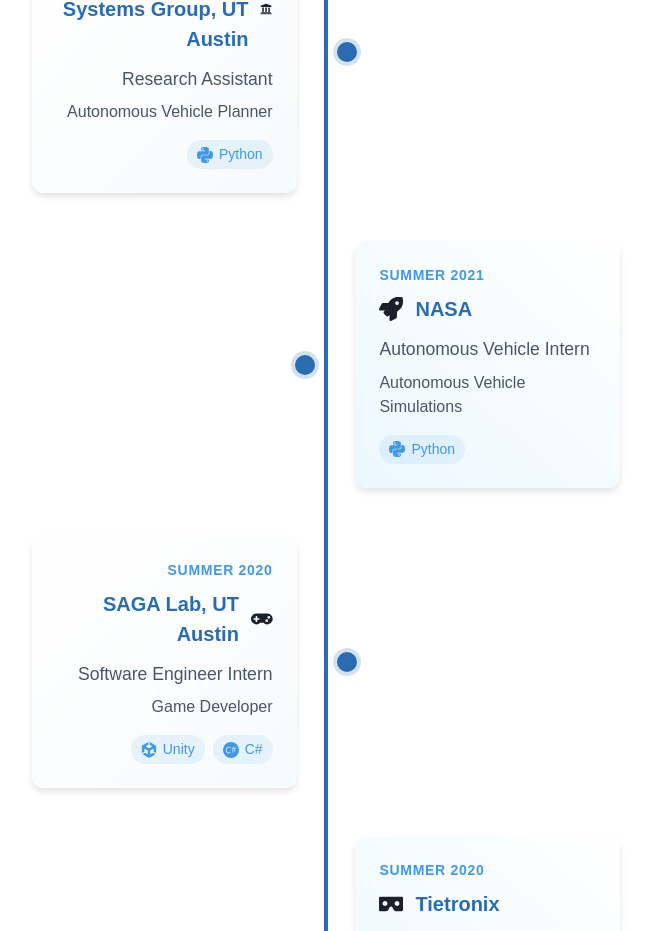
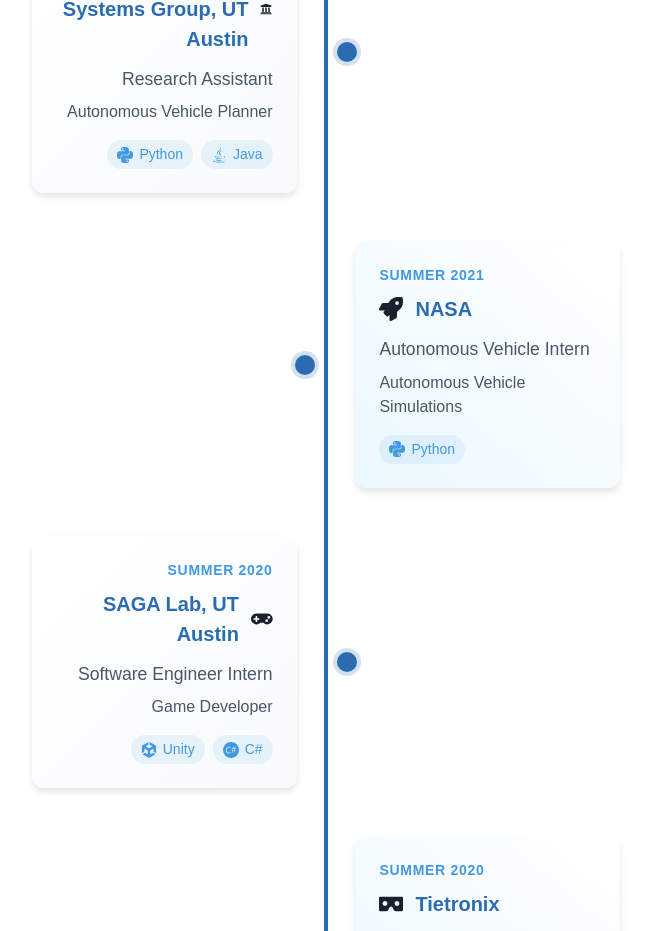
Before and after one commit to JoeMuff999/Portfolio, a Next.js app: page /Experience in a window 1280 px wide. Shown: the part 1031-1962 px from the top of the page, without its empty margins (314-964 px from the left). Built offline with nearby package versions, Linux system fonts and the light colour scheme.

Commit message:
Added Java to ASG Research techStack

```diff
--- a/src/pages/Experience/index.js
+++ b/src/pages/Experience/index.js
@@ -42,7 +42,8 @@
             description: "Autonomous Vehicle Planner",
             icon: FaUniversity,
             techStack: [
-                { icon: SiPython, name: "Python" }
+                { icon: SiPython, name: "Python" },
+                { icon: FaJava, name: "Java" },
             ],
             side: "left"
         },
```
